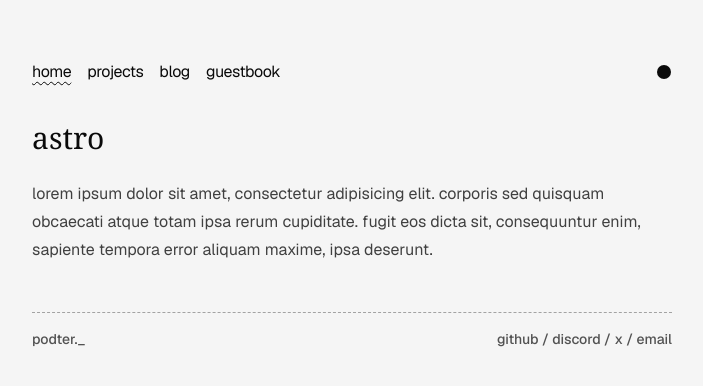
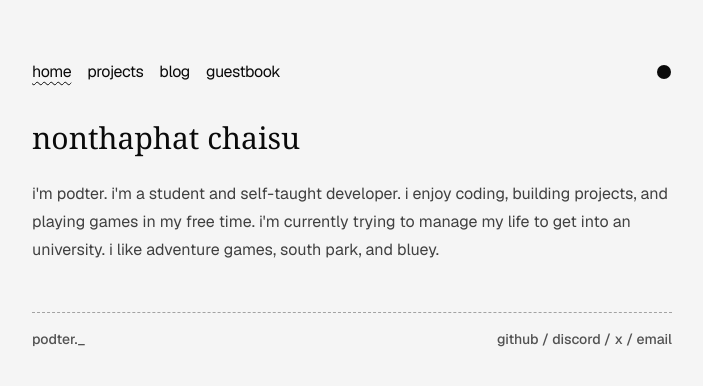
Before and after one commit to Podter/podter.me, an Astro site: page / in a window 1280 px wide. Shown: the whole page, without its empty margins (288-991 px from the left). Built offline with nearby package versions, Linux system fonts and the light colour scheme; Astro itself is replaced by a stand-in of ours.

Commit message:
home page

```diff
--- a/src/layouts/layout.astro
+++ b/src/layouts/layout.astro
@@ -26,7 +26,7 @@ const { title } = Astro.props;
     class="mx-auto mb-40 mt-14 flex w-full max-w-2xl flex-col bg-neutral-100 px-4 font-sans text-neutral-950 antialiased dark:bg-neutral-900 dark:text-neutral-50"
   >
     <Navbar />
-    <main class="flex flex-col">
+    <main class="flex flex-col space-y-6">
       <slot />
     </main>
     <Footer />
--- a/src/pages/index.astro
+++ b/src/pages/index.astro
@@ -5,10 +5,11 @@ export const prerender = true;
 ---
 
 <Layout title="Astro">
-  <h1 class="font-serif text-3xl font-medium">astro</h1>
-  <p class="prose prose-neutral dark:prose-invert mt-6">
-    lorem ipsum dolor sit amet, consectetur adipisicing elit. corporis sed
-    quisquam obcaecati atque totam ipsa rerum cupiditate. fugit eos dicta sit,
-    consequuntur enim, sapiente tempora error aliquam maxime, ipsa deserunt.
+  <h1 class="font-serif text-3xl font-medium">nonthaphat chaisu</h1>
+  <p class="prose prose-neutral dark:prose-invert">
+    i&apos;m podter. i&apos;m a student and self-taught developer. i enjoy
+    coding, building projects, and playing games in my free time. i&apos;m
+    currently trying to manage my life to get into an university. i like
+    adventure games, south park, and bluey.
   </p>
 </Layout>
```
